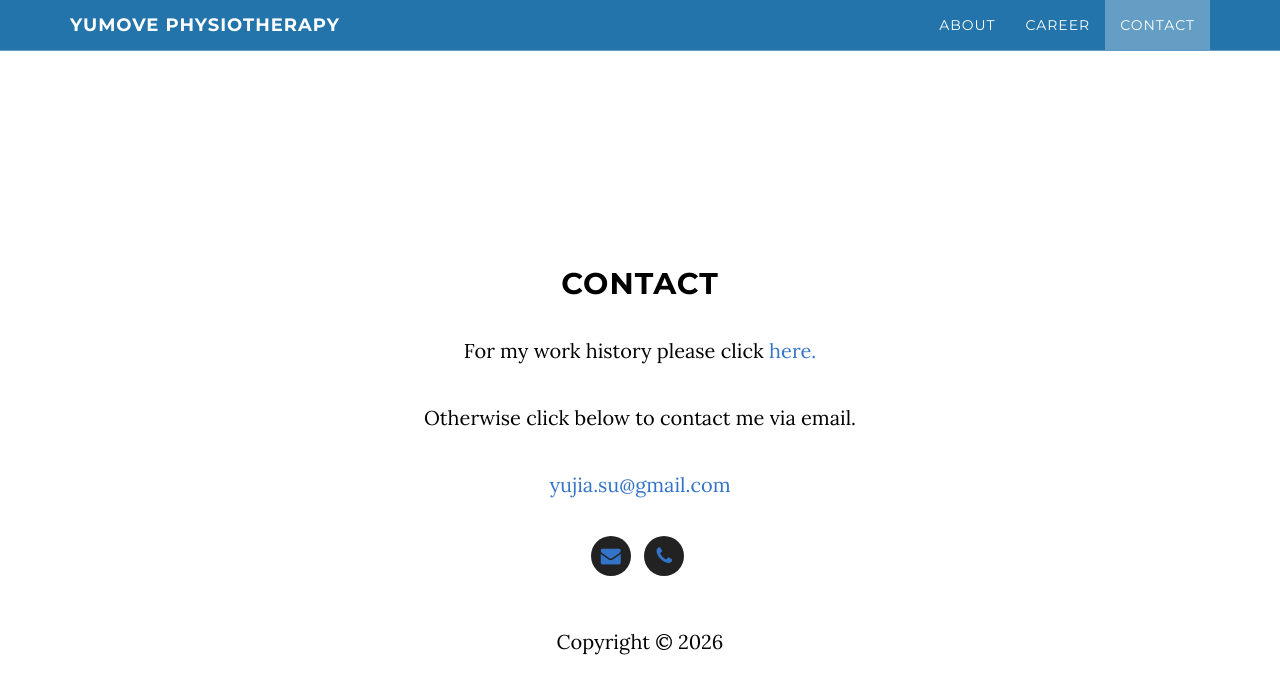
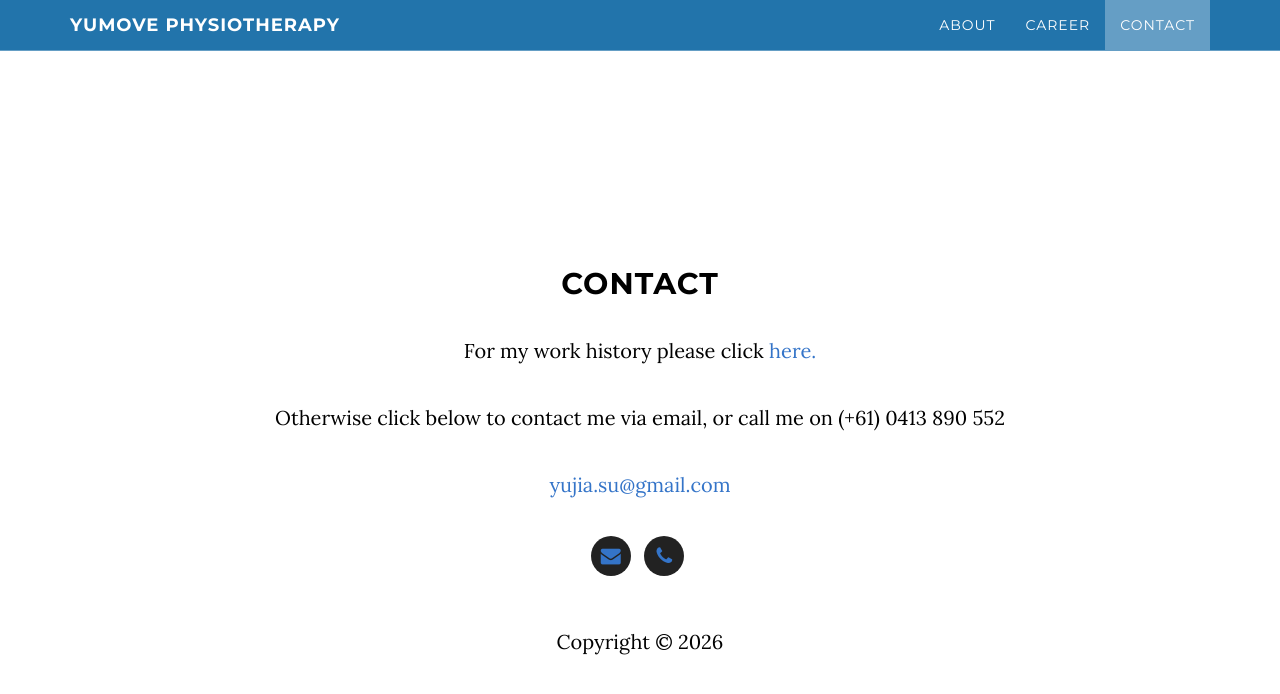
Before and after one commit to SavidDu/kirby_dev, a Jekyll site: the page built from index.html, in a window 1280 px wide and 900 px high, scrolled down 3214 px. Shown: the top 694 px of the window. Built offline with Jekyll 4.4.1, drawn with Linux system fonts in a browser that asks for light colours.

Commit message:
Update contact.html

```diff
--- a/contact.html
+++ b/contact.html
@@ -16,4 +16,4 @@ social:
 
 For my work history please click [here.](https://www.google.com/)
 
-Otherwise click below to contact me via email.
+Otherwise click below to contact me via email, or call me on (+61) 0413 890 552
```
